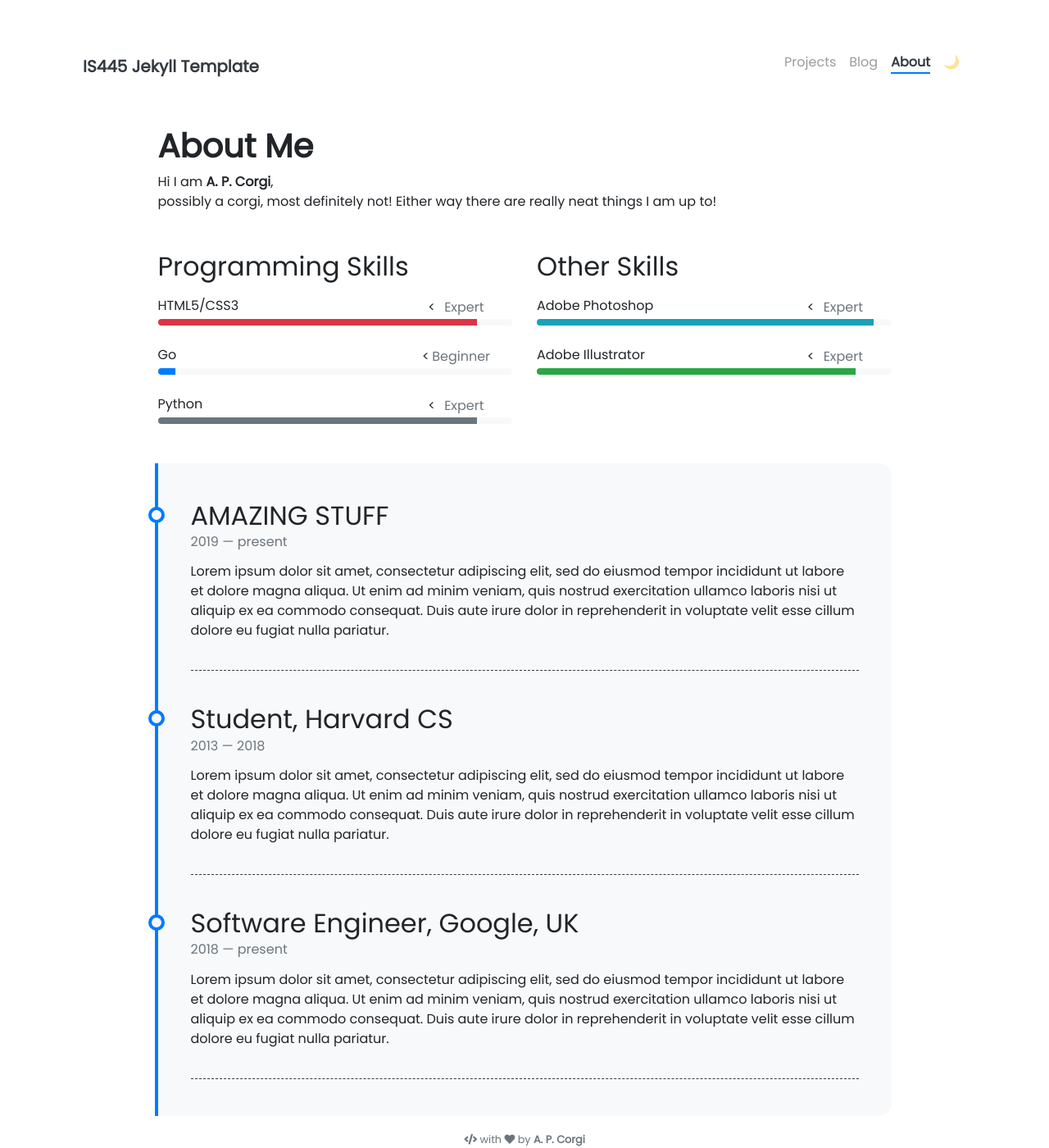
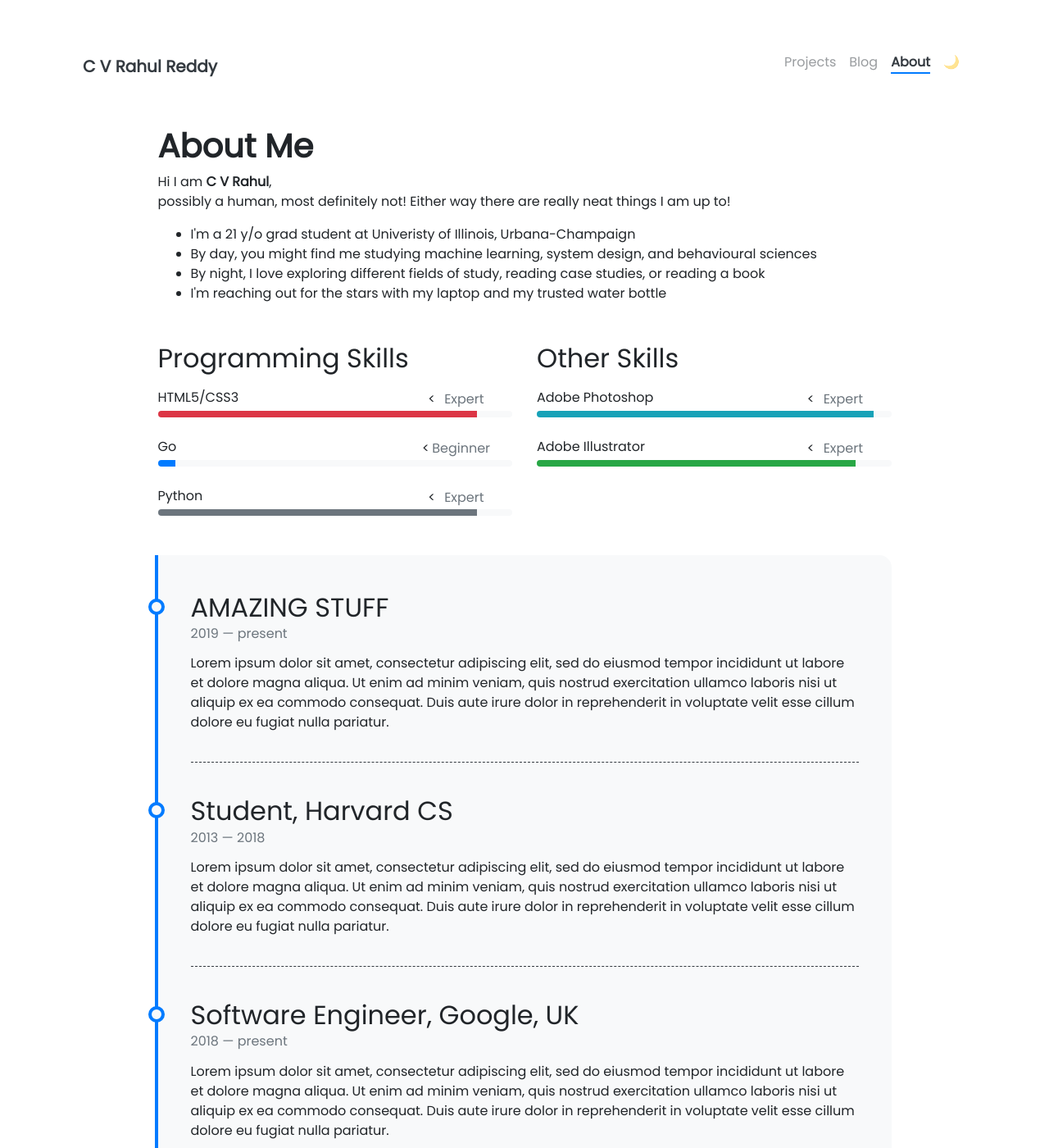
Before and after one commit to RahulCvr/RahulCvr.github.io, a Jekyll site: the page built from pages/about.md, in a window 1280 px wide and 1400 px high. Shown: the whole window at 82% size. Built offline with Jekyll 4.4.1, drawn with Linux system fonts in a browser that asks for light colours; nearby versions of some CDN libraries.

Commit message:
Updated config.yml
Changed name and about.md in pages

```diff
--- a/_config.yml
+++ b/_config.yml
@@ -5,7 +5,7 @@
 # NOTE: it looks like you need to rebuild + repush everytime you update this _config.yml file
 
 ### Site Settings ###
-title               : IS445 Jekyll Template
+title               : C V Rahul Reddy
 description         : >-
                       I am definitely not a corgi!
 baseurl             : ""   # Change to empty quotes if you are hosting your site at <your-username>.github.io directly,
@@ -34,13 +34,13 @@ nav_exclude:                                            # The following paths ar
 
 ### Author Info ###
 author:
-  name              : A. P. Corgi
+  name              : C V Rahul
   image             : https://source.unsplash.com/300x300/?corgi&derpy
 #  behance           : your_username
 # dribbble          : your_username
   email             : username@domain.com
 #  facebook          : your_username
-  github            : jnaiman # JPN
+  github            : RahulCvr # JPN
 # gitlab            : your_username
 # instagram         : your_username
 # kaggle            : your_username
--- a/pages/about.md
+++ b/pages/about.md
@@ -8,7 +8,13 @@ weight: 3
 # **About Me**
 
 Hi I am **{{ site.author.name }}**,<br>
-possibly a corgi, most definitely not!  Either way there are really neat things I am up to!
+possibly a human, most definitely not!  Either way there are really neat things I am up to!
+<ul>
+  <li>I'm a 21 y/o grad student at Univeristy of Illinois, Urbana-Champaign</li>
+  <li> By day, you might find me studying machine learning, system design, and behavioural sciences</li>
+  <li> By night, I love exploring different fields of study, reading case studies, or reading a book </li>
+  <li> I'm reaching out for the stars with my laptop and my trusted water bottle </li>
+</ul>
 
 <div class="row">
 {% include about/skills.html title="Programming Skills" source=site.data.programming-skills %}
```
Also changed, not shown: 9 other files.
